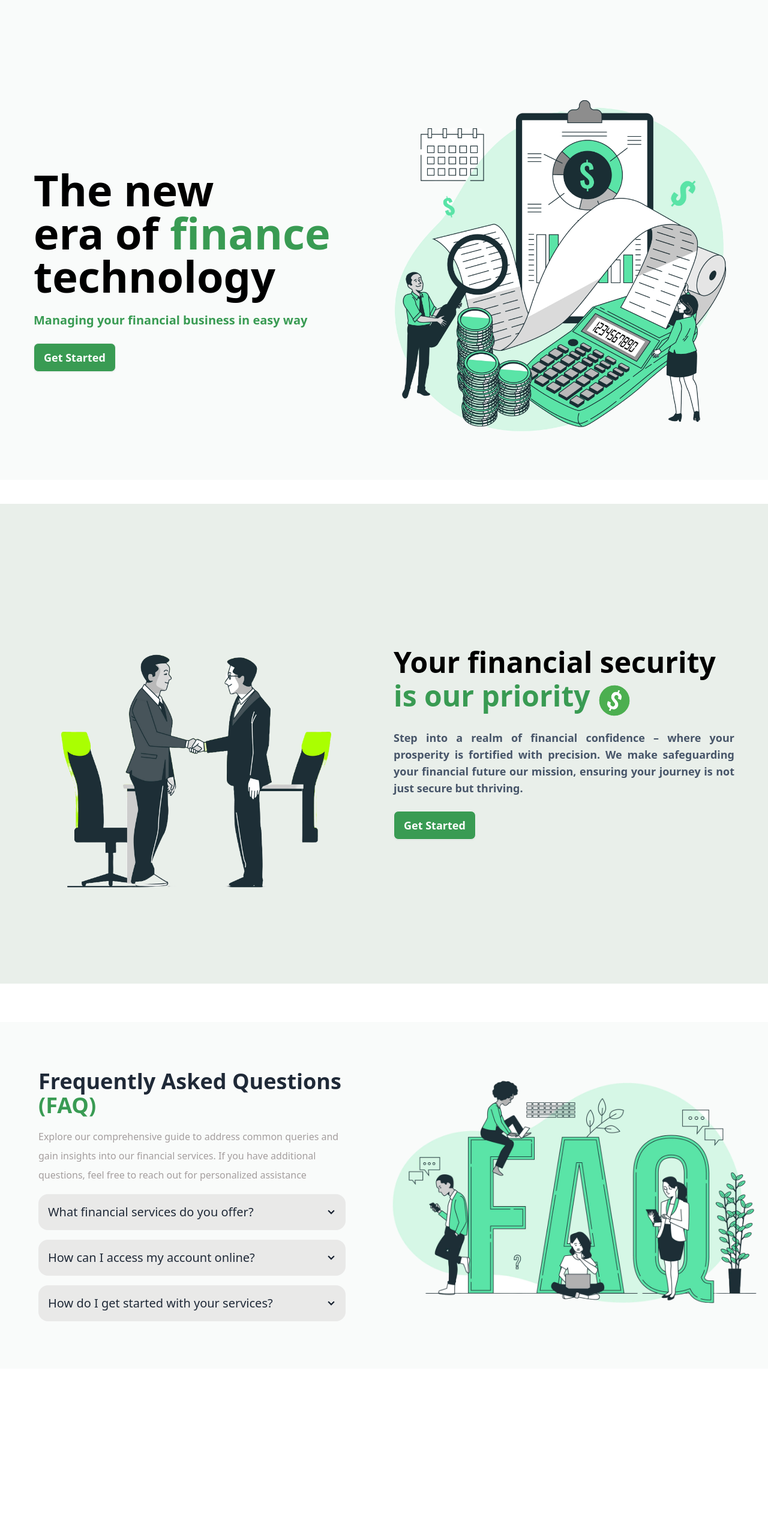
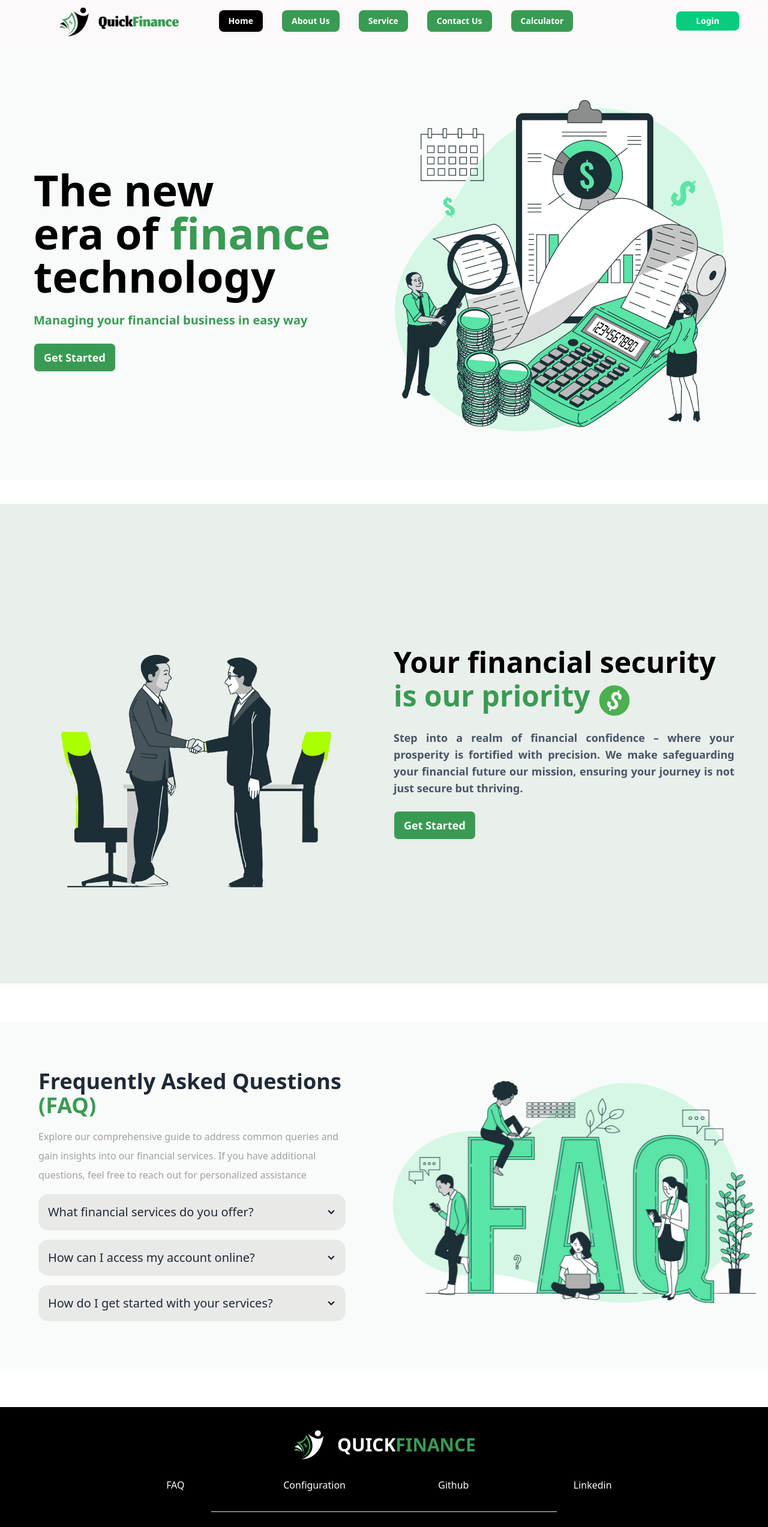
Before and after one commit to its-asif/QuickFinance-client-side, a React (Vite) app: page / in a window 1280 px wide. Shown: the top 2546 px of the page at 60% size. Before the commit the page ends 2346 px from the top, so only its background shows below. Built offline with nearby package versions, Linux system fonts and the light colour scheme.

Commit message:
Added NAvbar and Footer to all page

```diff
--- a/src/layout/Main.jsx
+++ b/src/layout/Main.jsx
@@ -1,9 +1,13 @@
 import { Outlet } from "react-router-dom";
+import Navbar from "../pages/shared/navbar/Navbar";
+import Footer from "../pages/shared/footer/Footer";
 
 const Main = () => {
     return (
         <div>
+            <Navbar />
             <Outlet />
+            <Footer />
         </div>
     );
 };
```
